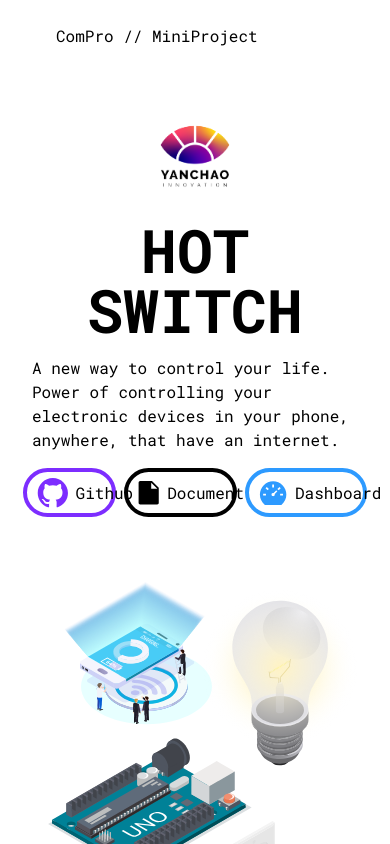
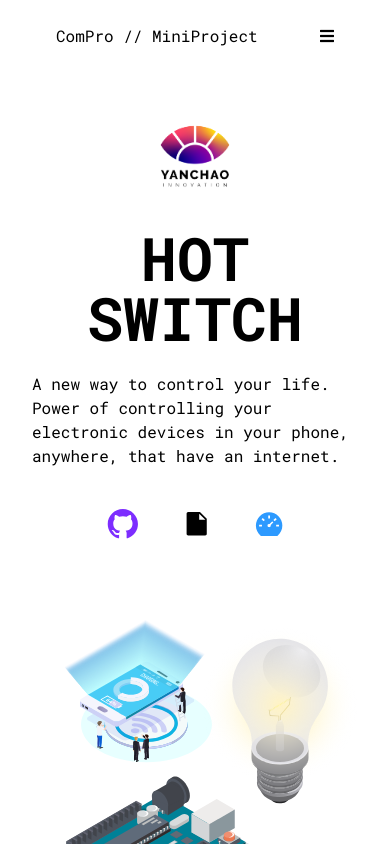
Before and after one commit to tigerza117/hot-switch, a Vue app in the folder rihanna/: page / in a window 390 px wide. Shown: the top 844 px of the page. Built offline with nearby package versions, Linux system fonts and the light colour scheme.

Commit message:
feat: 🎸 responsive support

```diff
--- a/rihanna/public/index.html
+++ b/rihanna/public/index.html
@@ -8,7 +8,8 @@
     <link rel="preconnect" href="https://fonts.gstatic.com">
     <link href="https://fonts.googleapis.com/css2?family=Roboto+Mono:ital,wght@0,100;0,200;0,300;0,400;0,500;0,600;0,700;1,100;1,200;1,300;1,400;1,500;1,600;1,700&display=swap" rel="stylesheet">
     <link href="https://unpkg.com/tailwindcss@^2/dist/tailwind.min.css" rel="stylesheet">
-    <title><%= htmlWebpackPlugin.options.title %></title>
+      <link rel="stylesheet" href="https://cdnjs.cloudflare.com/ajax/libs/font-awesome/5.15.3/css/all.min.css" integrity="sha512-iBBXm8fW90+nuLcSKlbmrPcLa0OT92xO1BIsZ+ywDWZCvqsWgccV3gFoRBv0z+8dLJgyAHIhR35VZc2oM/gI1w==" crossorigin="anonymous" />
+      <title><%= htmlWebpackPlugin.options.title %></title>
   </head>
   <body>
     <noscript>
--- a/rihanna/src/components/Home.vue
+++ b/rihanna/src/components/Home.vue
@@ -1,30 +1,41 @@
 <template>
   <div class="home min-w-full md:flex my-auto p-8 space-y-16">
-    <div class="w-full md:w-1/2 space-y-4">
+    <div class="w-full md:w-1/2 space-y-6">
       <div class="logo mx-auto md:mx-0">
         <img alt="logo" src="../assets/logo.png" />
       </div>
       <div
-        class="title text-6xl font-bold text-center md:text-left xl:text-9xl"
+        class="title text-6xl font-bold text-center md:text-left md:text-7xl lg:text-8xl xl:text-9xl"
       >
         HOT SWITCH
       </div>
-      <p class="description break-words md:w-1/2">
+      <p class="description break-words lg:w-1/2">
         A new way to control your life. Power of controlling your electronic
         devices in your phone, anywhere, that have an internet.
       </p>
-      <div class="links space-x-2 flex justify-center md:justify-start">
-        <a class="flex github items-center space-x-2">
+      <div
+        class="links space-x-4 lg:space-x-2 flex justify-center md:justify-start"
+      >
+        <a
+          class="flex github items-center space-x-2 rounded-2xl p-4 lg:p-2 md:border-4"
+          href="https://github.com/tigerza117/hot-switch"
+        >
           <img alt="github" src="../assets/github.svg" />
-          <p>Github</p>
+          <p class="hidden lg:inline">Github</p>
         </a>
-        <a class="flex document items-center space-x-2">
+        <router-link
+          to="/document"
+          class="flex document items-center space-x-2 rounded-2xl p-4 lg:p-2 md:border-4"
+        >
           <img alt="document" src="../assets/document.svg" />
-          <p>Document</p>
-        </a>
-        <a class="flex dashboard items-center space-x-2">
+          <p class="hidden lg:inline">Document</p>
+        </router-link>
+        <a
+          href="http://103.91.205.130"
+          class="flex dashboard items-center space-x-2 rounded-2xl p-4 lg:p-2 md:border-4"
+        >
           <img alt="dashboard" src="../assets/dashboard.svg" />
-          <p>Dashboard</p>
+          <p class="hidden lg:inline">Dashboard</p>
         </a>
       </div>
     </div>
@@ -46,17 +57,13 @@ export default {
 .home .logo {
   width: 100px;
 }
-.links > * {
-  border-radius: 30px;
-  padding: 5px 10px;
-}
 .links .github {
-  border: 4px solid #7d2dff;
+  border-color: #7d2dff;
 }
 .links .document {
-  border: 4px solid black;
+  border-color: black;
 }
 .links .dashboard {
-  border: 4px solid #2d9aff;
+  border-color: #2d9aff;
 }
 </style>
--- a/rihanna/src/components/Navbar.vue
+++ b/rihanna/src/components/Navbar.vue
@@ -1,14 +1,17 @@
 <template>
   <div class="navbar">
-    <div class="px-14 py-6 flex justify-between container mx-auto">
-      <div>ComPro // MiniProject</div>
-      <div>
-        <div class="hidden md:flex space-x-14">
-          <router-link to="/">Home</router-link>
-          <a href="https://github.com/tigerza117/hot-switch">Github</a>
-          <router-link to="/document">Document</router-link>
-          <router-link to="/team">Team</router-link>
+    <div class="px-14 py-6 md:flex justify-between container mx-auto">
+      <div class="flex w-full justify-between">
+        <router-link to="/">ComPro // MiniProject</router-link>
+        <div class="md:hidden">
+          <i class="fas fa-bars" @click="show = !show" />
         </div>
+      </div>
+      <div class="space-x-14 md:flex my-8 md:m-0" v-if="collapse">
+        <router-link to="/">Home</router-link>
+        <a href="https://github.com/tigerza117/hot-switch">Github</a>
+        <router-link to="/document">Document</router-link>
+        <router-link to="/team">Team</router-link>
       </div>
     </div>
   </div>
@@ -17,6 +20,16 @@
 <script>
 export default {
   name: 'Navbar',
+  data() {
+    return {
+      show: false,
+    };
+  },
+  computed: {
+    collapse() {
+      return window.innerWidth >= 768 || (this.show && window.innerWidth < 768);
+    },
+  },
 };
 </script>
 
```
